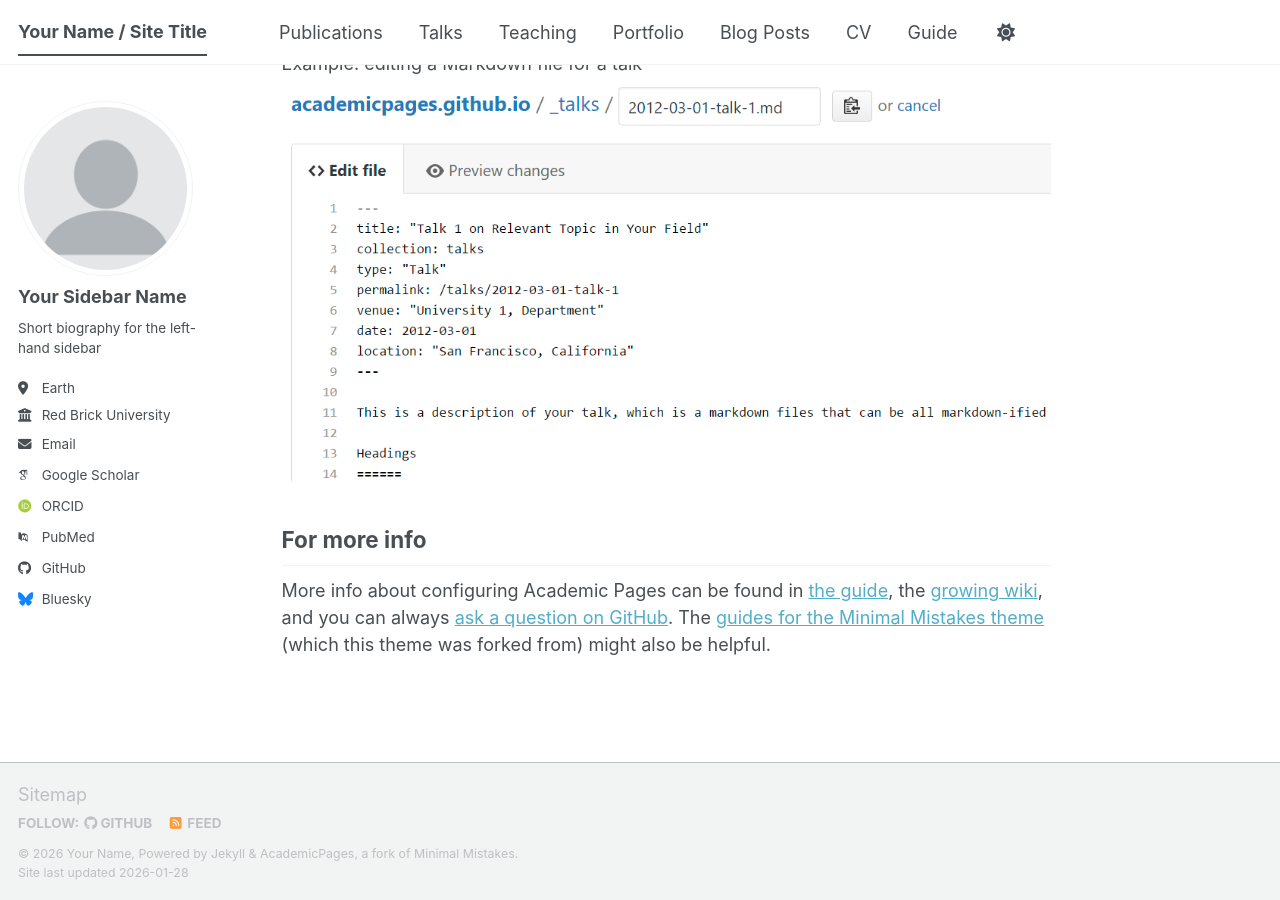
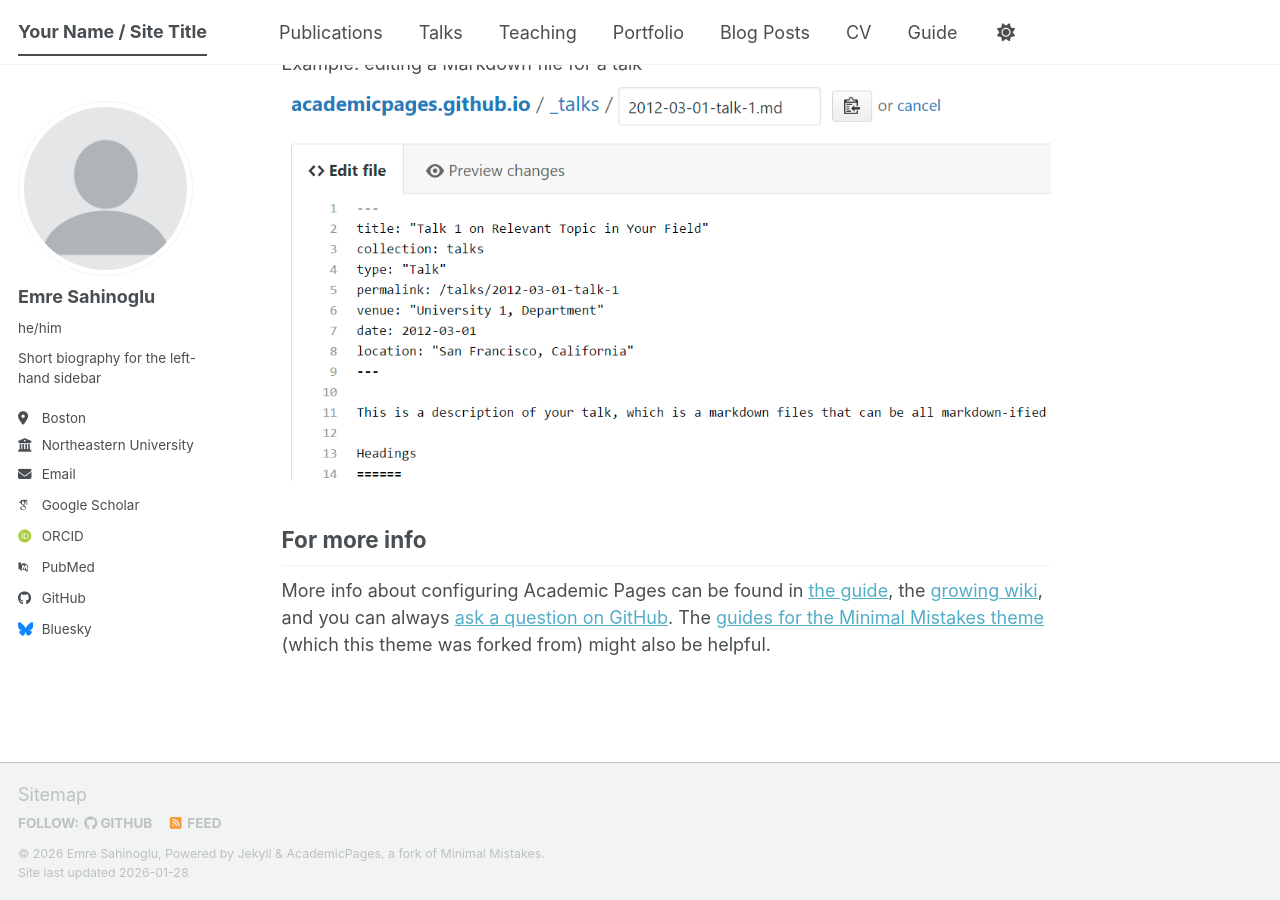
Before and after one commit to emreesahinoglu/emreesahinoglu.github.io, a Jekyll site: the page built from _pages/about.md, in a window 1280 px wide and 900 px high, scrolled down 2720 px. Built offline with Jekyll 4.4.1, drawn with Linux system fonts in a browser that asks for light colours; some web fonts are replaced; a script bundle is joined from its source files by our own code; library files that are not in the unit come from our copies.

Commit message:
Update _config.yml

```diff
--- a/_config.yml
+++ b/_config.yml
@@ -11,7 +11,7 @@ locale                   : "en-US"
 site_theme               : "default" # The available themes options are "default", "air", "sunrise", "mint", "dirt" and "contrast"
 title                    : "Your Name / Site Title"
 title_separator          : "-"
-name                     : &name "Your Name"
+name                     : &name "Emre Sahinoglu"
 description              : &description "Your Name's academic portfolio"   # Update this with a general description of your site, this is the default if not overridden by a page
 url                      : https://academicpages.github.io # The base hostname & protocol for your site e.g. "https://[your GitHub username].github.io",
                                                            # or if you already have some other page hosted on Github then use "https://[your GitHub username].github.io/[Your Repo Name]"
@@ -24,13 +24,13 @@ repository               : "academicpages/academicpages.github.io"
 author:
   # Biographic information
   avatar           : "profile.png"
-  name             : "Your Sidebar Name"
-  pronouns         : # example: "she/her"
+  name             : "Emre Sahinoglu"
+  pronouns         : "he/him"
   bio              : "Short biography for the left-hand sidebar"
-  location         : "Earth"
-  employer         : "Red Brick University"
+  location         : "Boston"
+  employer         : "Northeastern University"
   uri              : # URL
-  email            : "none@example.org"
+  email            : "sahinogluemre7@gmail.com"
 
   # Academic websites
   academia         : # URL
```
